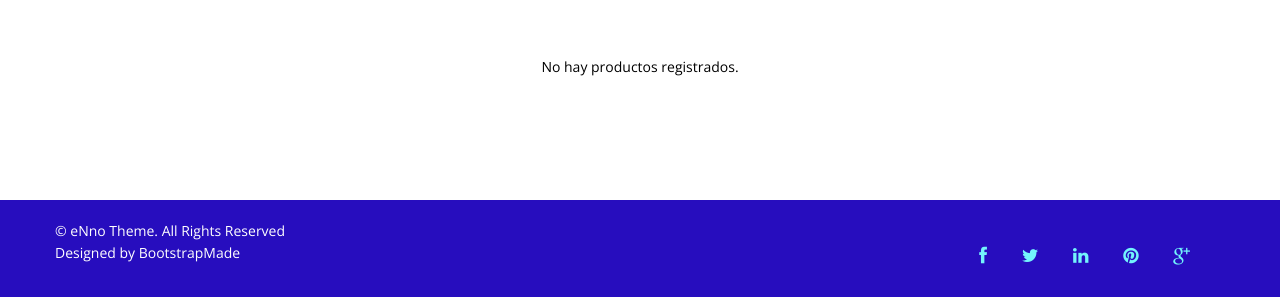
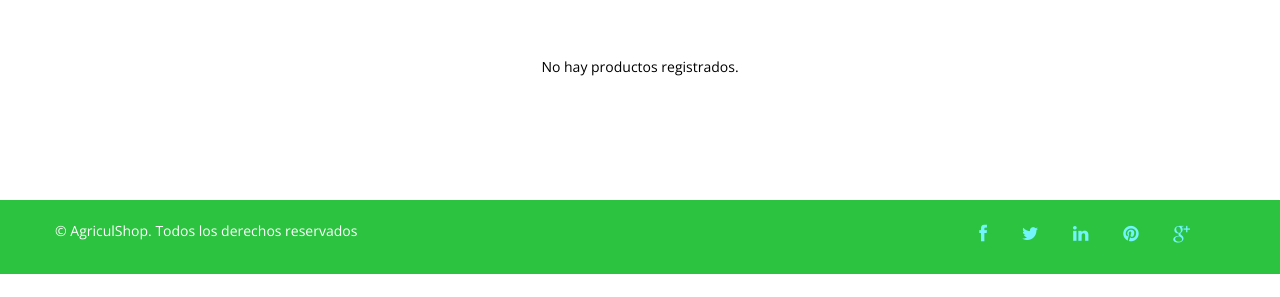
Before and after one commit to DanielWiz/AgruculShop, a Django app: page / in a window 1280 px wide. Shown: the part 1148-1445 px from the top of the page. After the commit the page ends 1422 px from the top, so only its background shows below. Run offline with Django 3.2, Linux system fonts and the light colour scheme; data that the repository does not hold is empty; some libraries are stand-ins or nearby versions.

Commit message:
Static cambiado'

```diff
--- a/agrishop/static/css/style.css
+++ b/agrishop/static/css/style.css
@@ -529,7 +529,7 @@ footer {
 	color: #0dbe33;
 }
 .f-about a h1 span {
-	color: #270dbe;
+	color: #02b81ad5;
 }
 .f-about p {
   font-size: 14px;
@@ -551,7 +551,7 @@ footer {
 }
 
 .l-posts li a:hover  {
-  color: #0d2dbe;
+  color: #02b81ad5;
 }
 
 .f-contact p {
@@ -574,7 +574,7 @@ footer {
 }
 .last-div {
 	margin-top:40px;
-    background: #270dbe;
+    background: #02b81ad5;
     padding: 20px 0;
     position: relative;
 }
--- a/agrishop/templates/agrishop/base.html
+++ b/agrishop/templates/agrishop/base.html
@@ -73,15 +73,8 @@
       <div class="container">
         <div class="row">
           <div class="copyright">
-            &copy; eNno Theme. All Rights Reserved
+            &copy; AgriculShop. Todos los derechos reservados
             <div class="credits">
-              <!--
-                All the links in the footer should remain intact.
-                You can delete the links only if you purchased the pro version.
-                Licensing information: https://bootstrapmade.com/license/
-                Purchase the pro version with working PHP/AJAX contact form: https://bootstrapmade.com/buy/?theme=eNno
-              -->
-              Designed by <a href="https://bootstrapmade.com/">BootstrapMade</a>
             </div>
           </div>
         </div>
```
Also changed, not shown: agrishop/migrations/0001_initial.py, agrishop/migrations/0002_local.py (deleted).
